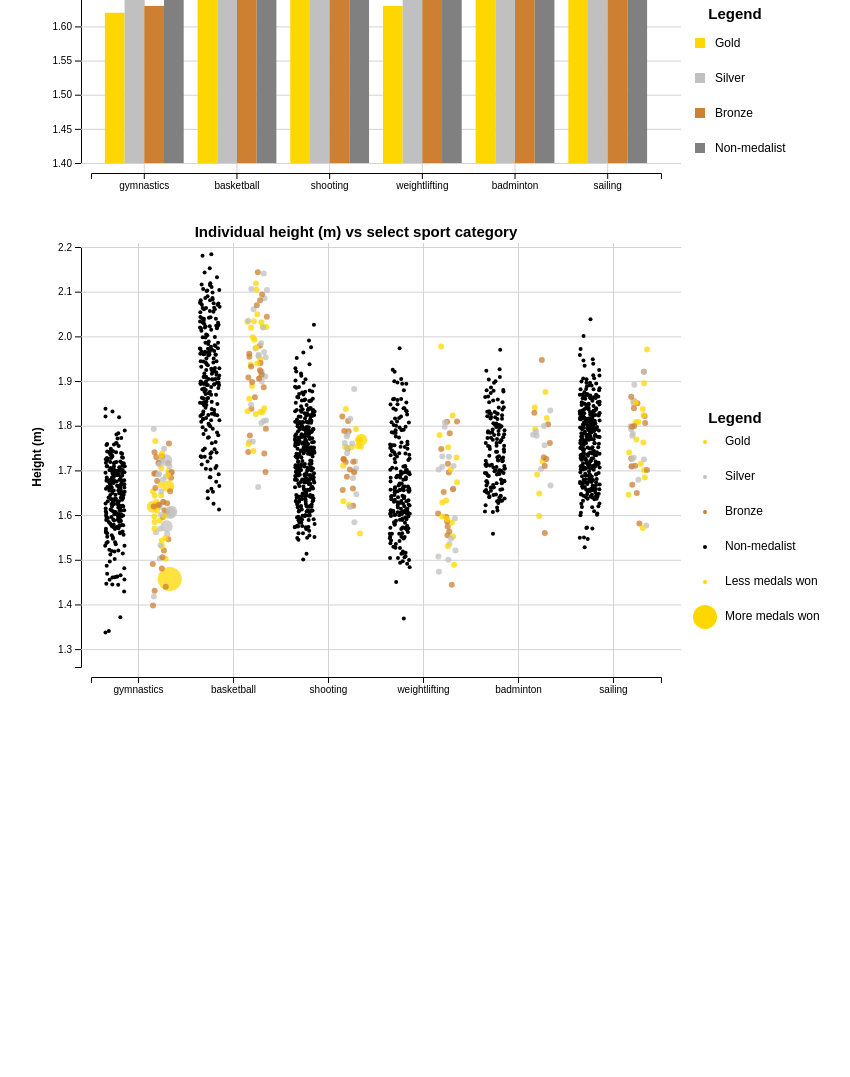
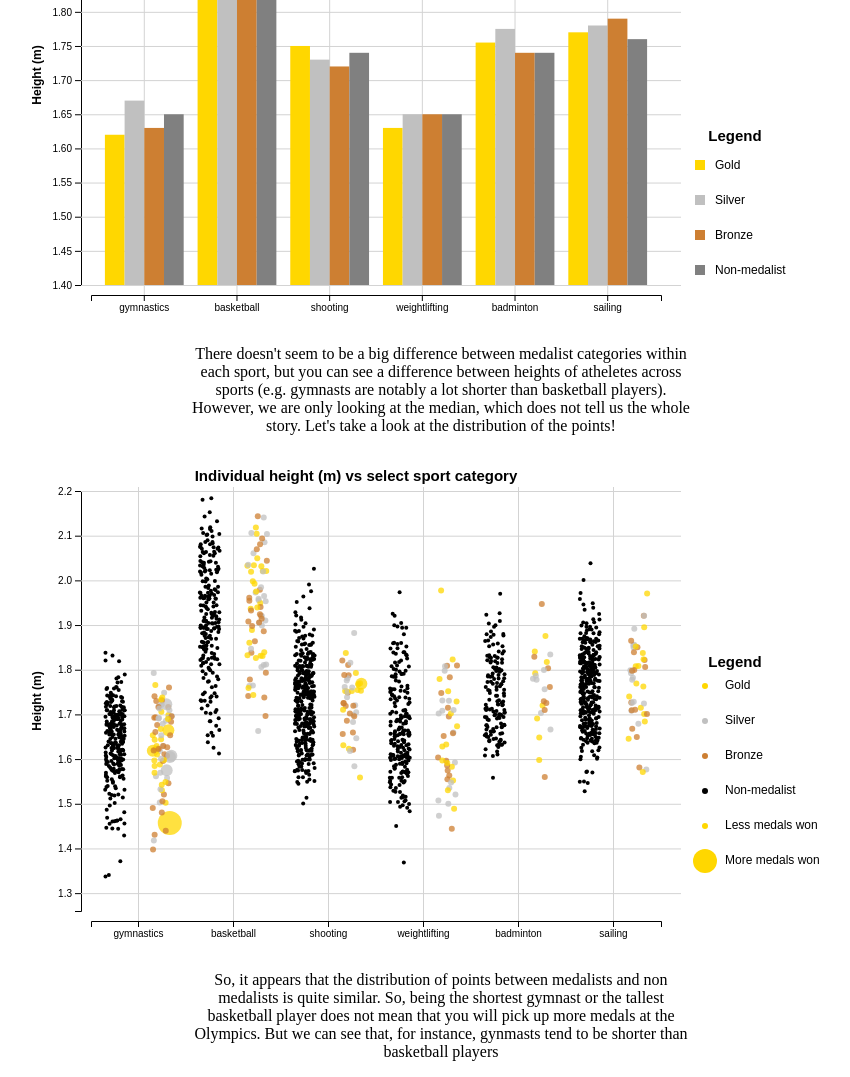
Before and after one commit to yiemwa123/3300-project1, a plain HTML site: page index.html in a window 1280 px wide. Shown: the part 868-1945 px from the top of the page, without its empty margins (197-1047 px from the left). Before the commit the page ends 1587 px from the top, so only its background shows below. Drawn offline with nearby package versions, Linux system fonts and the light colour scheme.

Commit message:
Update index.html
paragraphs

```diff
--- a/index.html
+++ b/index.html
@@ -23,6 +23,13 @@
           text-align: center;
         }
 
+        .analysis{
+          text-align: center;
+          margin-left: 350px;
+          width: 500px;
+
+        }
+
 
     </style>
 
@@ -32,16 +39,27 @@
 </head>
 
 <body>
-  <h2> Is height a predictor of success in Olympic sports? </h2>
-  <div class="graph" style="text-align:center;">
+  <h2> Is height a predictor of success in Olympic sports (Rio 2016)? </h2>
+  <div class="graph">
     <svg id="graph1"></svg>
     <svg id="legend1" width="200" height="200"> </svg>
+    <p class="analysis"> Hmm... most people won at most one Olympic medal at the
+      Rio Olympics. It's hard to tell anything just by looking at this.
+      Intuitively, how height makes a difference (if one exists) varies by sport. You would
+      expect that most successful gymnasts are shorter and most successful basketball
+      players are taller. Let's look at a few sports!</p>
   </div>
 
 
   <div class="graph">
     <svg id="graph2" width="650" height="500"></svg>
     <svg id="legend2" width="200" height="200"> </svg>
+    <p class="analysis"> There doesn't seem to be a big difference between
+      medalist categories within each sport, but you can see a difference
+      between heights of atheletes across sports
+      (e.g. gymnasts are notably a lot shorter than basketball players).
+      However, we are only looking at the median, which does not tell us the
+      whole story. Let's take a look at the distribution of the points!</p>
   </div>
 
 
@@ -49,6 +67,11 @@
   <div class="graph">
     <svg id="graph3" width="650" height="500"></svg>
     <svg id="legend3" width="200" height="300"> </svg>
+    <p class="analysis"> So, it appears that the distribution of points
+      between medalists and non medalists is quite similar. So, being the
+      shortest gymnast or the tallest basketball player does not mean that
+      you will pick up more medals at the Olympics. But we can see that, for instance,
+      gynmasts tend to be shorter than basketball players</p>
   </div>
   </div>
 
@@ -173,7 +196,7 @@
 
                   legend1.append('circle').style('fill', d).attr('r', 5).attr('cx', 10).attr('cy', 35*(i+1));
                   legend2.append('rect').style('fill', d).attr('x', 10).attr('y', 35*(i+1)).attr("height",10).attr("width", 10);
-                  legend3.append('circle').style('fill', d).attr('r', 2).attr('cx', 20).attr('cy', 35*(i+1));
+                  legend3.append('circle').style('fill', d).attr('r', 3).attr('cx', 20).attr('cy', 35*(i+1));
 
                   legend1.append("text").text(medTypeCap[i]).attr('text-anchor', "start").attr('alignment-baseline', 'middle').attr("x", 25).attr("y", 35*(i+1)).style('font-size', "12px").style('font-family', 'sans-serif');
                   legend2.append("text").text(medTypeCap[i]).attr('text-anchor', "start").attr('alignment-baseline', 'hanging').attr("x", 30).attr("y", 35*(i+1)).style('font-size', "12px").style('font-family', 'sans-serif');
@@ -187,8 +210,8 @@
                 .attr("height",10).attr("width", 10);
                 legend2.append("text").text("Non-medalist").attr('text-anchor', "start").attr('alignment-baseline', 'hanging').attr("x", 30).attr("y", 35*(4)).style('font-size', "12px").style('font-family', 'sans-serif');
 
-                legend3.append('circle').style('fill', 'black').attr('r', 2).attr('cx', 20).attr('cy', 35*(4));
-                legend3.append('circle').style('fill', 'gold').attr('r', 2).attr('cx', 20).attr('cy', 35*(5));
+                legend3.append('circle').style('fill', 'black').attr('r', 3).attr('cx', 20).attr('cy', 35*(4));
+                legend3.append('circle').style('fill', 'gold').attr('r', 3).attr('cx', 20).attr('cy', 35*(5));
                 legend3.append('circle').style('fill', 'gold').attr('r', 12).attr('cx', 20).attr('cy', 35*(6));
 
                 legend3.append("text").text('Non-medalist').attr('text-anchor', "start").attr('alignment-baseline', 'middle').attr("x", 40).attr("y", 35*(4)).style('font-size', "12px").style('font-family', 'sans-serif');
```
